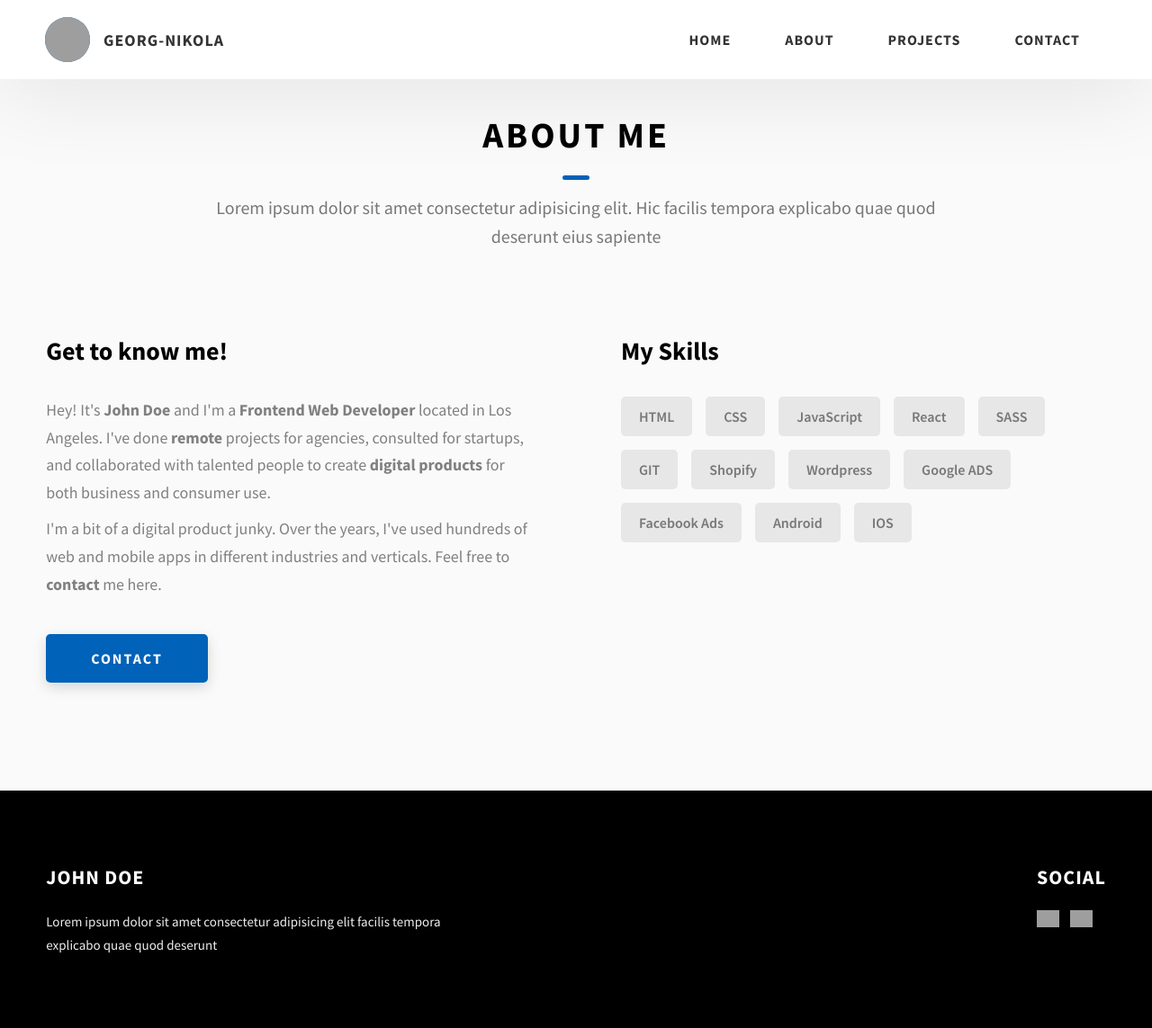
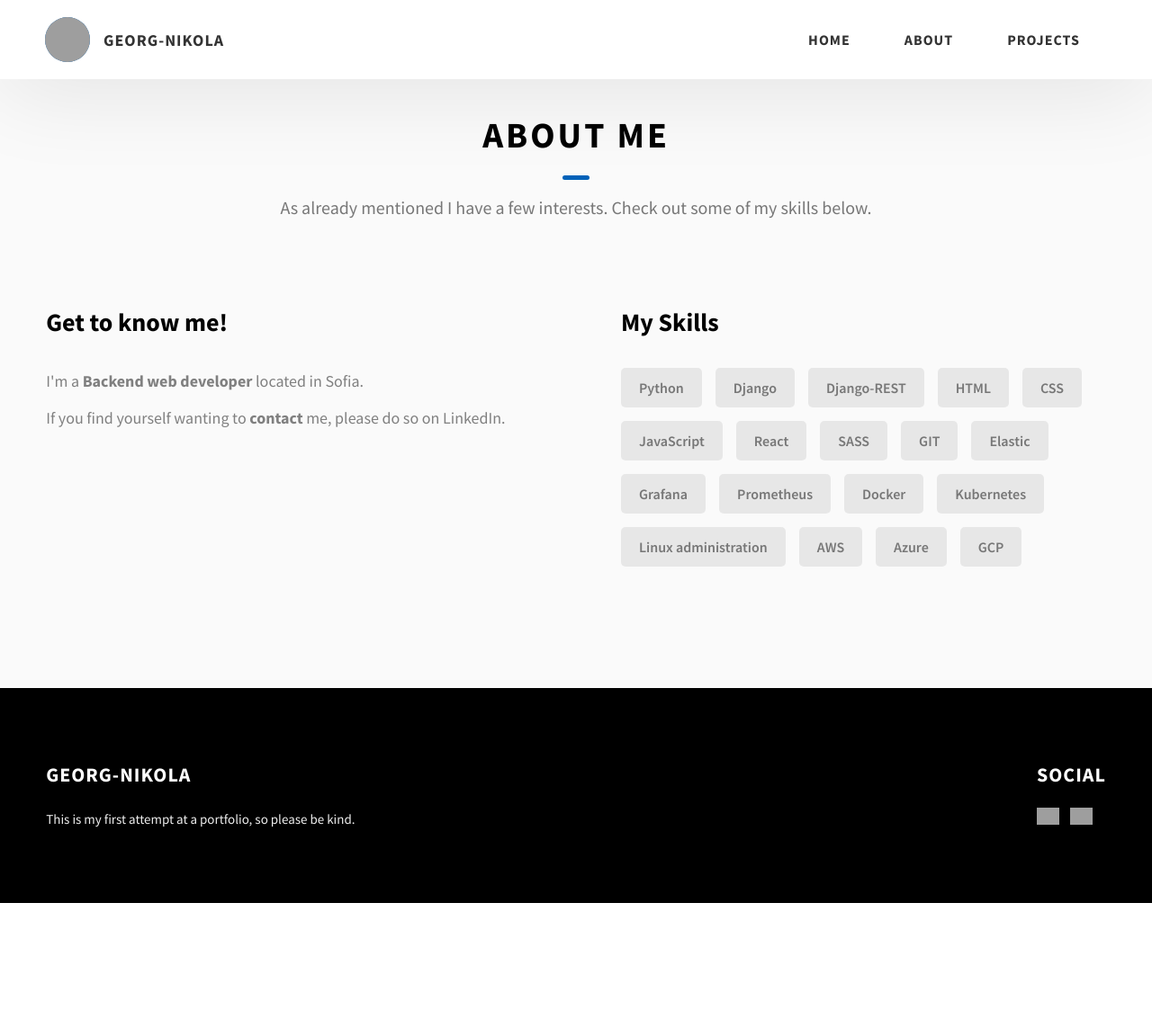
Before and after one commit to georg-nikola/portfolio, a Django app: template portfolio/templates/web/about.html in a window 1280 px wide. Shown: the whole page at 90% size. After the commit the page ends 1004 px from the top, so only its background shows below. Run offline with Django 4.2, Linux system fonts and the light colour scheme; the template is opened without the code that fills it, so the values that code supplies are empty; grey boxes are pictures that could not be loaded.

Commit message:
Replaced placeholder in about and removed contact form

```diff
--- a/portfolio/portfolio/web/urls.py
+++ b/portfolio/portfolio/web/urls.py
@@ -6,5 +6,4 @@ urlpatterns = (
     path('', HomeView.as_view(), name='index'),
     path('about/', AboutView.as_view(), name='about'),
     path('projects/', ProjectsView.as_view(), name='projects'),
-    path('contact/', ContactView.as_view(), name='contact'),
 )
--- a/portfolio/portfolio/web/views.py
+++ b/portfolio/portfolio/web/views.py
@@ -13,7 +13,3 @@ class AboutView(views.TemplateView):
 
 class ProjectsView(views.TemplateView):
     template_name = 'web/projects.html'
-
-
-class ContactView(views.TemplateView):
-    template_name = 'web/contact.html'
--- a/portfolio/templates/base.html
+++ b/portfolio/templates/base.html
@@ -42,9 +42,6 @@
               <a href="{% url 'projects' %}" class="header__link">
                 Projects
               </a>
-            </li>
-            <li class="header__link-wrapper">
-              <a href="{% url 'contact' %}" class="header__link"> Contact </a>
             </li>
           </ul>
           <div class="header__main-ham-menu-cont">
@@ -111,10 +108,9 @@
             </div>
           </div>
           <div class="main-footer__row main-footer__row-2">
-            <h4 class="heading heading-sm text-lt">John Doe</h4>
+            <h4 class="heading heading-sm text-lt">Georg-Nikola</h4>
             <p class="main-footer__short-desc">
-              Lorem ipsum dolor sit amet consectetur adipisicing elit facilis
-              tempora explicabo quae quod deserunt
+              This is my first attempt at a portfolio, so please be kind.
             </p>
           </div>
         </div>
--- a/portfolio/templates/web/about.html
+++ b/portfolio/templates/web/about.html
@@ -5,8 +5,8 @@
             <h2 class="heading heading-sec heading-sec__mb-med">
                 <span class="heading-sec__main">About Me</span>
                 <span class="heading-sec__sub">
-            Lorem ipsum dolor sit amet consectetur adipisicing elit. Hic facilis
-            tempora explicabo quae quod deserunt eius sapiente
+            As already mentioned I have a few interests.
+                    Check out some of my skills below.
           </span>
             </h2>
             <div class="about__content">
@@ -14,42 +14,36 @@
                     <h3 class="about__content-title">Get to know me!</h3>
                     <div class="about__content-details">
                         <p class="about__content-details-para">
-                            Hey! It's
-                            <strong>John Doe</strong>
-                            and I'm a <strong> Frontend Web Developer </strong> located in
-                            Los Angeles. I've done
-                            <strong> remote </strong>
-                            projects for agencies, consulted for startups, and collaborated
-                            with talented people to create
-                            <strong>digital products </strong>
-                            for both business and consumer use.
+                            I'm a <strong> Backend web developer </strong> located in
+                            Sofia.
                         </p>
                         <p class="about__content-details-para">
-                            I'm a bit of a digital product junky. Over the years, I've used
-                            hundreds of web and mobile apps in different industries and
-                            verticals. Feel free to
-                            <strong>contact</strong> me here.
+                            If you find yourself wanting to
+                            <strong>contact</strong> me, please do so on LinkedIn.
                         </p>
                     </div>
-                    <a href="./#contact" class="btn btn--med btn--theme dynamicBgClr"
-                    >Contact</a
-                    >
                 </div>
                 <div class="about__content-skills">
                     <h3 class="about__content-title">My Skills</h3>
                     <div class="skills">
+                        <div class="skills__skill">Python</div>
+                        <div class="skills__skill">Django</div>
+                        <div class="skills__skill">Django-REST</div>
                         <div class="skills__skill">HTML</div>
                         <div class="skills__skill">CSS</div>
                         <div class="skills__skill">JavaScript</div>
                         <div class="skills__skill">React</div>
                         <div class="skills__skill">SASS</div>
                         <div class="skills__skill">GIT</div>
-                        <div class="skills__skill">Shopify</div>
-                        <div class="skills__skill">Wordpress</div>
-                        <div class="skills__skill">Google ADS</div>
-                        <div class="skills__skill">Facebook Ads</div>
-                        <div class="skills__skill">Android</div>
-                        <div class="skills__skill">IOS</div>
+                        <div class="skills__skill">Elastic</div>
+                        <div class="skills__skill">Grafana</div>
+                        <div class="skills__skill">Prometheus</div>
+                        <div class="skills__skill">Docker</div>
+                        <div class="skills__skill">Kubernetes</div>
+                        <div class="skills__skill">Linux administration</div>
+                        <div class="skills__skill">AWS</div>
+                        <div class="skills__skill">Azure</div>
+                        <div class="skills__skill">GCP</div>
                     </div>
                 </div>
             </div>
--- a/portfolio/templates/web/index.html
+++ b/portfolio/templates/web/index.html
@@ -6,7 +6,7 @@
         <h1 class="heading-primary">It's me, Georg</h1>
         <div class="home-hero__info">
           <p class="text-primary">
-            I'm a full-stack web developer. Worked in some cool firms, learned a lot
+            I'm a back-end web developer. Worked in some cool firms, learned a lot
               and will keep it up. I've got some experience in both DevOps and SRE fields
               but wanted to keep going on, so I became a dev. Check out my projects
               if you are interested or verify my credentials in LinkedIn.
```
Also changed, not shown: portfolio/templates/web/contact.html (deleted, +0 -55 lines).
